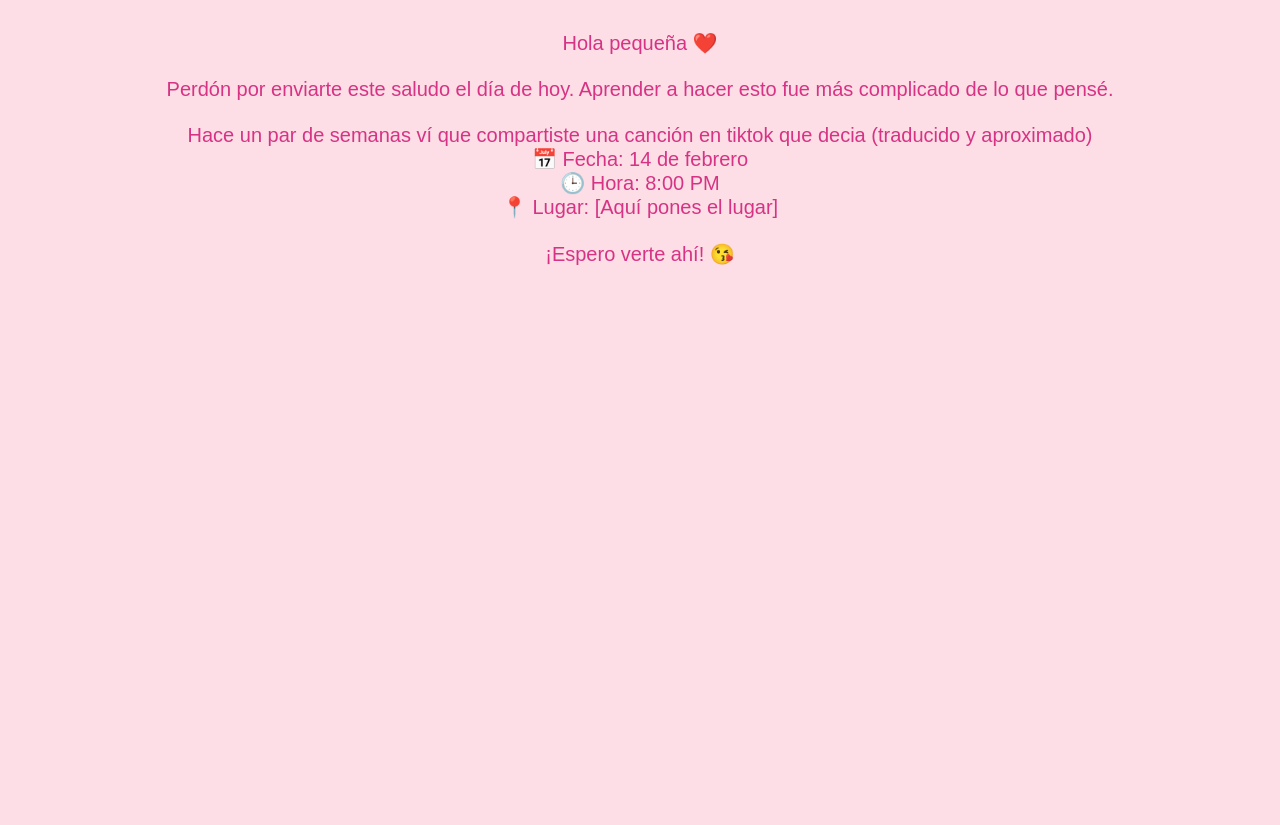
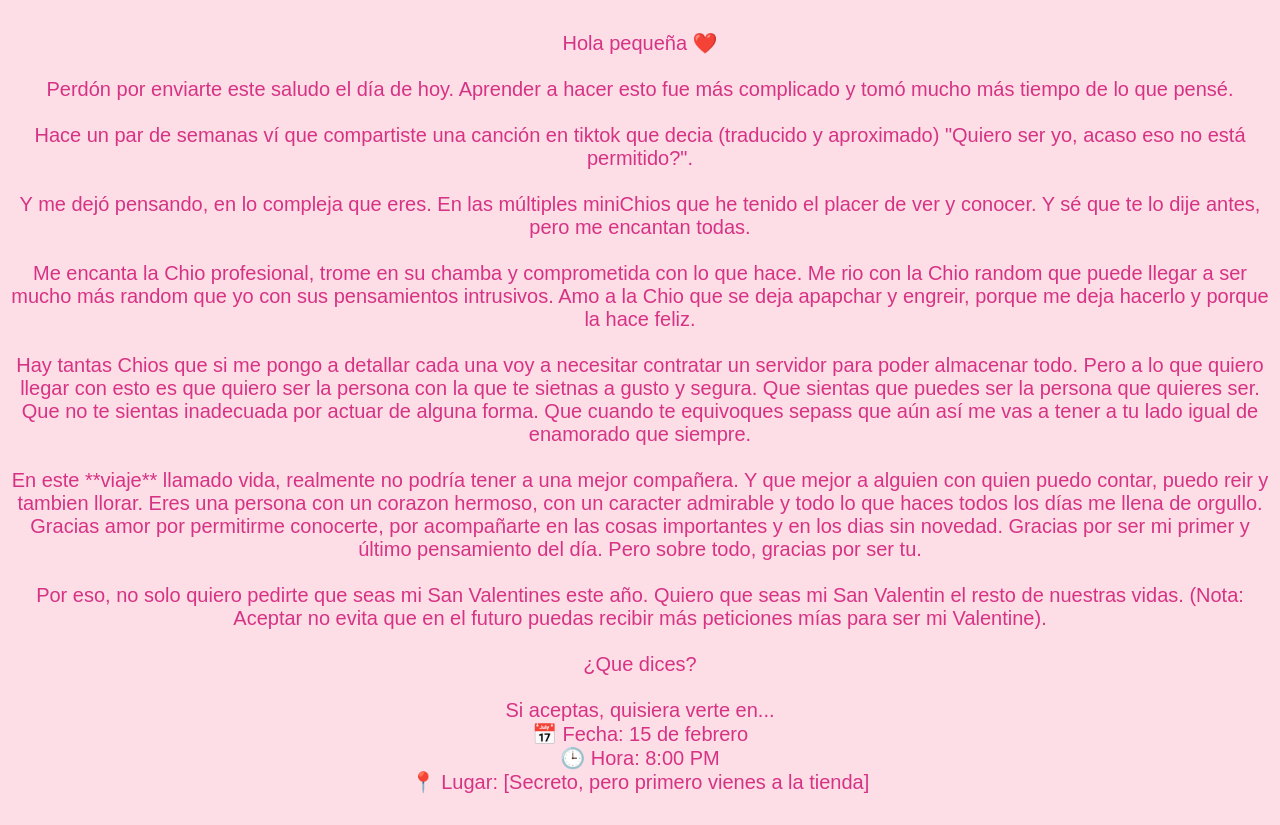
Before and after one commit to dew18/InvSV, a plain HTML site: page index.html in a window 1280 px wide. Before the commit the page ends 800 px from the top, so only its background shows below. Drawn offline with Linux system fonts and the light colour scheme.

Commit message:
Update index.html

```diff
--- a/index.html
+++ b/index.html
@@ -23,14 +23,27 @@
     <div class="texto">
         Hola pequeña ❤️
 
-        Perdón por enviarte este saludo el día de hoy. Aprender a hacer esto fue más complicado de lo que pensé.
+        Perdón por enviarte este saludo el día de hoy. Aprender a hacer esto fue más complicado y tomó mucho más tiempo de lo que pensé.
 
-        Hace un par de semanas ví que compartiste una canción en tiktok que decia (traducido y aproximado)
-        📅 Fecha: 14 de febrero
+        Hace un par de semanas ví que compartiste una canción en tiktok que decia (traducido y aproximado) "Quiero ser yo, acaso eso no está permitido?".
+
+        Y me dejó pensando, en lo compleja que eres. En las múltiples miniChios que he tenido el placer de ver y conocer. Y sé que te lo dije antes, pero me encantan todas.
+
+        Me encanta la Chio profesional, trome en su chamba y comprometida con lo que hace. Me rio con la Chio random que puede llegar a ser mucho más random que yo con sus pensamientos intrusivos. Amo a la Chio que se deja apapchar y engreir, porque me deja hacerlo y porque la hace feliz.
+
+        Hay tantas Chios que si me pongo a detallar cada una voy a necesitar contratar un servidor para poder almacenar todo. Pero a lo que quiero llegar con esto es que quiero ser la persona con la que te sietnas a gusto y segura. Que sientas que puedes ser la persona que quieres ser. Que no te sientas inadecuada por actuar de alguna forma. Que cuando te equivoques sepass que aún así me vas a tener a tu lado igual de enamorado que siempre.
+
+        En este **viaje** llamado vida, realmente no podría tener a una mejor compañera. Y que mejor a alguien con quien puedo contar, puedo reir y tambien llorar. Eres una persona con un corazon hermoso, con un caracter admirable y todo lo que haces todos los días me llena de orgullo. Gracias amor por permitirme conocerte, por acompañarte en las cosas importantes y en los dias sin novedad. Gracias por ser mi primer y último pensamiento del día. Pero sobre todo, gracias por ser tu.
+
+        Por eso, no solo quiero pedirte que seas mi San Valentines este año. Quiero que seas mi San Valentin el resto de nuestras vidas. (Nota: Aceptar no evita que en el futuro puedas recibir más peticiones mías para ser mi Valentine).
+
+        ¿Que dices?
+
+        Si aceptas, quisiera verte en...
+        📅 Fecha: 15 de febrero
         🕒 Hora: 8:00 PM
-        📍 Lugar: [Aquí pones el lugar]
+        📍 Lugar: [Secreto, pero primero vienes a la tienda]
 
-        ¡Espero verte ahí! 😘
     </div>
 
 </body>
```
